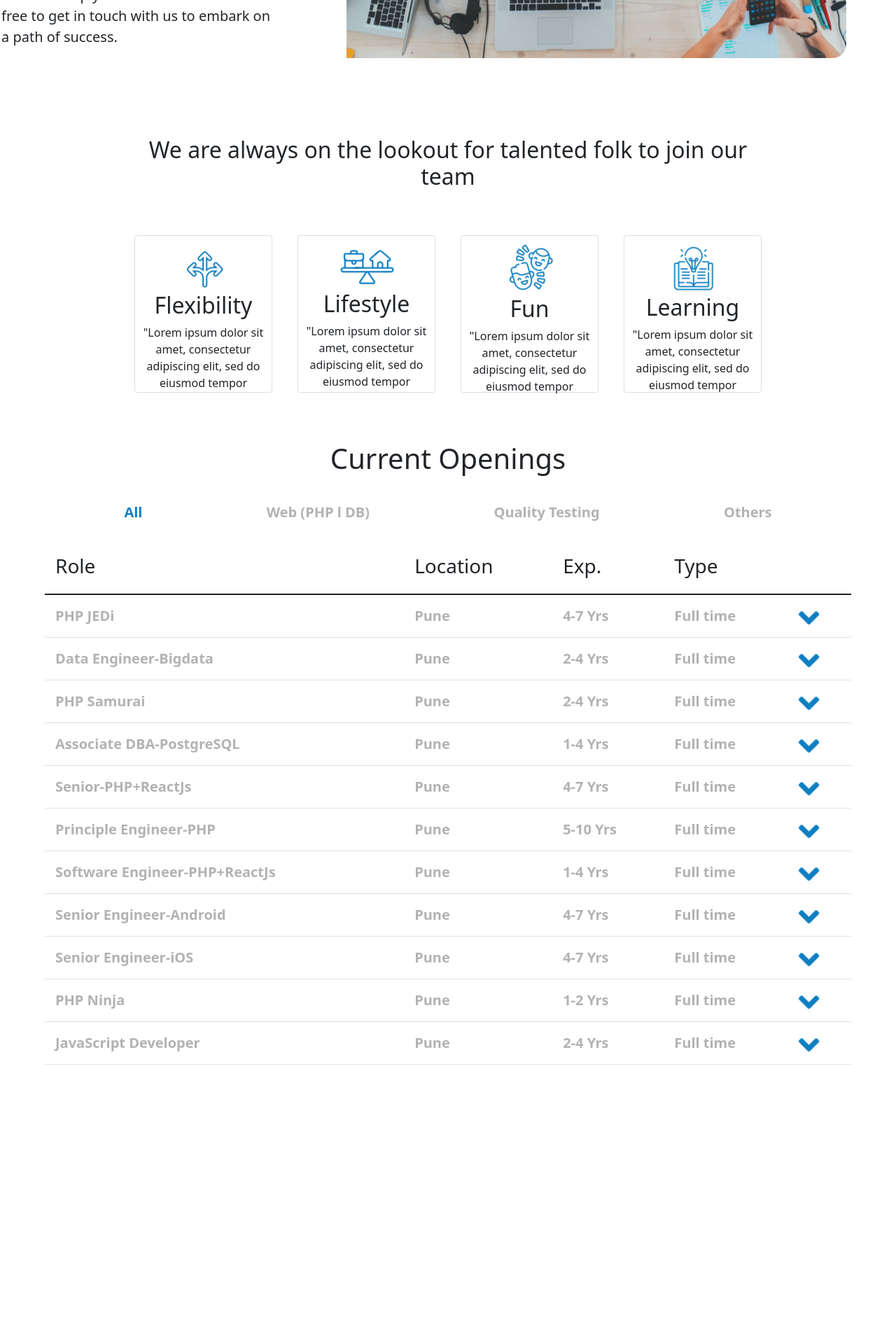
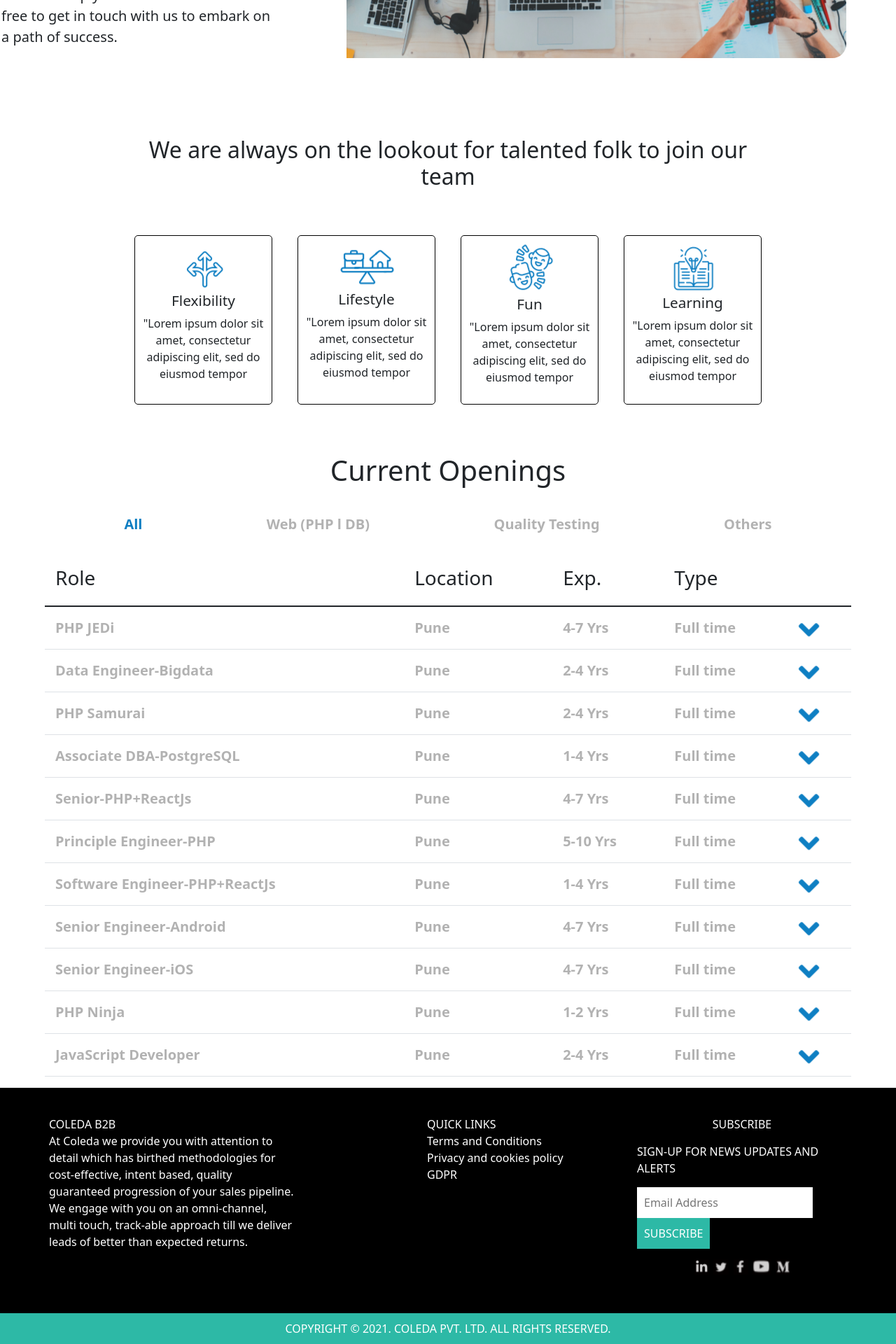
Before and after one commit to safinghoghabori/hiring-page, a React (Create React App) app: page / in a window 1280 px wide. Shown: the part 453-2373 px from the top of the page at 70% size. Before the commit the page ends 1990 px from the top, so only its background shows below. Built offline with nearby package versions, Linux system fonts and the light colour scheme.

Commit message:
cards changed and footer completed

```diff
--- a/src/components/Cards/Cards.jsx
+++ b/src/components/Cards/Cards.jsx
@@ -15,7 +15,7 @@ const Card = () => {
           </h2>
         </div>
         <div className="card-main">
-          <div className="card">
+          <div className="card-child">
             <img src={cardIcon1} alt="" />
             <h2>Flexibility</h2>
             <p>
@@ -23,7 +23,7 @@ const Card = () => {
               eiusmod tempor
             </p>
           </div>
-          <div className="card">
+          <div className="card-child">
             <img src={cardIcon2} alt="" />
             <h2>Lifestyle</h2>
             <p>
@@ -31,7 +31,7 @@ const Card = () => {
               eiusmod tempor
             </p>
           </div>
-          <div className="card">
+          <div className="card-child">
             <img src={cardIcon3} alt="" />
             <h2>Fun</h2>
             <p>
@@ -39,7 +39,7 @@ const Card = () => {
               eiusmod tempor
             </p>
           </div>
-          <div className="card">
+          <div className="card-child">
             <img src={cardIcon4} alt="" />
             <h2>Learning</h2>
             <p>
--- a/src/components/Cards/cards.css
+++ b/src/components/Cards/cards.css
@@ -17,13 +17,17 @@ h1,
 h2 {
   font-weight: 400;
 }
-.card {
-  border: 2px solid rgba(0, 0, 0, 0.288);
+.card-child {
+  border: 1px solid rgba(0, 0, 0, 1);
   border-radius: 5px;
   text-align: center;
-  height: 225px;
   width: 197px;
   padding: 10px;
   margin-top: 56px;
   align-items: center;
 }
+
+.card-child h2 {
+  font-size: 1.3rem;
+  font-weight: 500;
+}
--- a/src/components/Footer/Footer.jsx
+++ b/src/components/Footer/Footer.jsx
@@ -21,16 +21,26 @@ const Footer = () => {
           </p>
         </div>
         <div className="col_2">
-          <span>QUICK LINKS</span>
+          <span>
+            <b>QUICK LINKS</b>
+          </span>
           <a href="#">Terms and Conditions</a>
           <a href="#">Privacy and cookies policy</a>
           <a href="#">GDPR</a>
         </div>
         <div className="col_3">
-          <span>SUBSCRIBE</span>
+          <span>
+            <b>SUBSCRIBE</b>
+          </span>
           <span>SIGN-UP FOR NEWS UPDATES AND ALERTS</span>
           <div className="div-subscribe">
-            <input type="email" name="email" required />
+            <input
+              type="email"
+              name="email"
+              className="input-box"
+              placeholder="Email Address"
+              required
+            />
             <button>SUBSCRIBE</button>
           </div>
           <div className="social-icons">
--- a/src/components/Footer/footer.css
+++ b/src/components/Footer/footer.css
@@ -0,0 +1,74 @@
+.div-top {
+  background-color: #000;
+  color: #fff;
+  font-weight: 300;
+
+  /* position */
+  display: flex;
+  flex-wrap: wrap;
+  justify-content: space-around;
+  padding: 40px;
+}
+
+.col_1 {
+  flex-basis: 40%;
+  display: flex;
+  flex-direction: column;
+}
+
+.col_1 p {
+  max-width: 350px;
+}
+
+.col_2 {
+  flex-basis: 20%;
+  display: flex;
+  flex-direction: column;
+}
+
+.col_2 a {
+  text-decoration: none;
+  color: #fff;
+}
+.col_3 {
+  flex-basis: 25%;
+  display: flex;
+  flex-direction: column;
+  align-items: center;
+}
+
+.col_3 > * {
+  margin-bottom: 15px;
+}
+
+.social-icons {
+  display: flex;
+  width: 50%;
+  justify-content: space-evenly;
+}
+
+.social-icons > * {
+  cursor: pointer;
+}
+
+.div-bottom {
+  text-align: center;
+  background-color: #2db9a6;
+  color: #fff;
+  font-weight: 400;
+  padding: 10px;
+}
+
+.input-box {
+  border: 0;
+  outline: none;
+  padding: 10px;
+}
+
+.div-subscribe button {
+  padding: 10px;
+  outline: none;
+  border: 0;
+  color: white;
+  background-color: #2db9a6;
+}
--- a/src/components/HomePage/HomePage.jsx
+++ b/src/components/HomePage/HomePage.jsx
@@ -1,5 +1,6 @@
 import Navbar from "../Navbar/Navbar";
 import Cards from "../Cards/Cards";
+import Footer from "../Footer/Footer";
 
 import "./homepage.css";
 import headerImg from "../../images/img1.png";
@@ -9,6 +10,8 @@ const HomePage = () => {
   return (
     <>
       <Navbar />
+
+      <div className="box"></div>
 
       <div className="main">
         <div className="main-content">
@@ -31,7 +34,7 @@ const HomePage = () => {
 
       <Openings />
 
-      <div className="box"></div>
+      <Footer />
     </>
   );
 };
```
